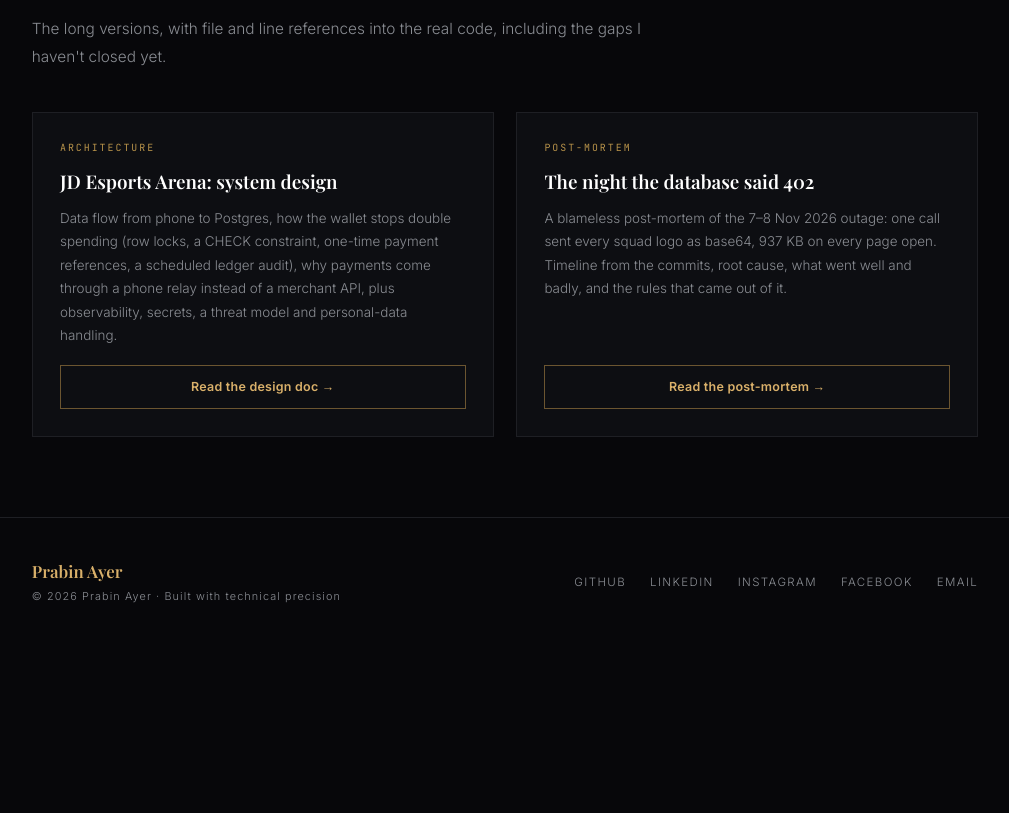
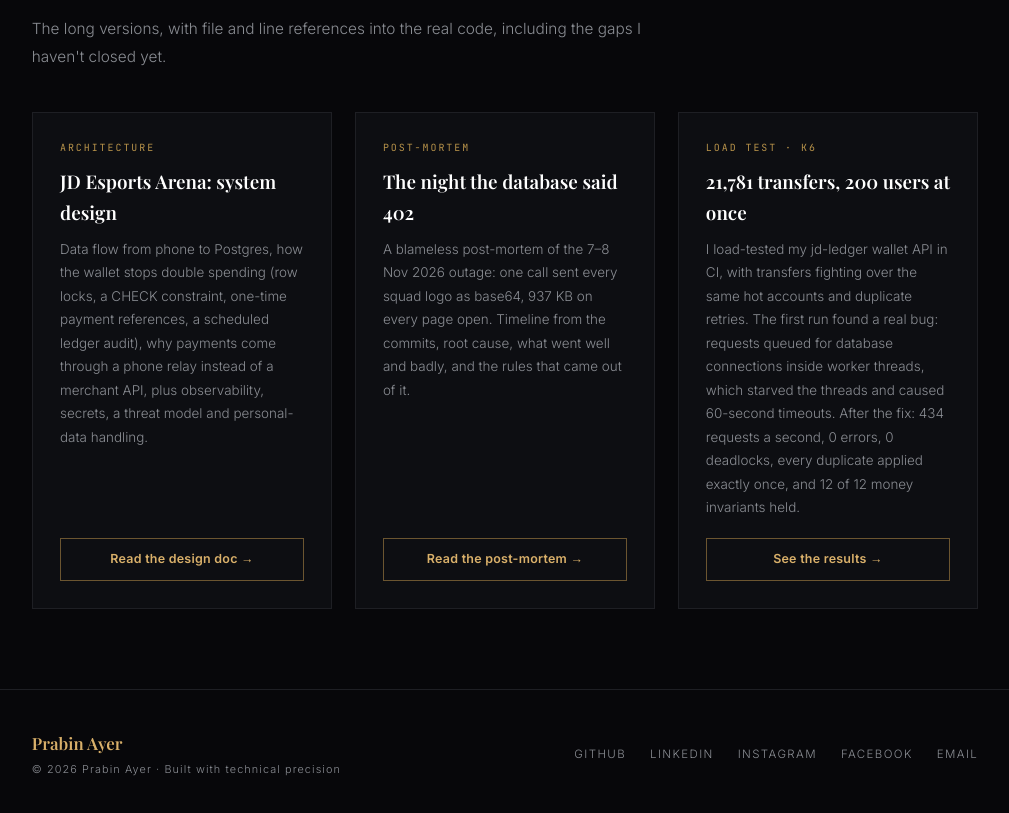
Before and after one commit to AyerPrabin/prabin-ayer-portfolio, a plain HTML site: page computing.html in a window 1280 px wide. Shown: the part 3555-4368 px from the top of the page, without its empty margins (135-1144 px from the left). Before the commit the page ends 4201 px from the top, so only its background shows below. Drawn offline with nearby package versions, Linux system fonts and the light colour scheme; a web font is replaced by a local one.

Commit message:
Portfolio: k6 load-test write-up card (21,781 transfers, 200 concurrent users, the bug it found); CV updated

```diff
--- a/computing.html
+++ b/computing.html
@@ -165,6 +165,12 @@
       <p class="proj-d">A blameless post-mortem of the 7–8 Nov 2026 outage: one call sent every squad logo as base64, 937 KB on every page open. Timeline from the commits, root cause, what went well and badly, and the rules that came out of it.</p>
       <a href="https://github.com/AyerPrabin/jd-esports-arena/blob/master/docs/POSTMORTEM-2026-11-07-egress.md" target="_blank" rel="noopener" class="proj-link">Read the post-mortem →</a>
     </div>
+    <div class="proj reveal">
+      <div class="proj-type">Load test · k6</div>
+      <h3 class="proj-t">21,781 transfers, 200 users at once</h3>
+      <p class="proj-d">I load-tested my jd-ledger wallet API in CI, with transfers fighting over the same hot accounts and duplicate retries. The first run found a real bug: requests queued for database connections inside worker threads, which starved the threads and caused 60-second timeouts. After the fix: 434 requests a second, 0 errors, 0 deadlocks, every duplicate applied exactly once, and 12 of 12 money invariants held.</p>
+      <a href="https://github.com/AyerPrabin/jd-ledger#load-test-21781-transfers-from-200-concurrent-users" target="_blank" rel="noopener" class="proj-link">See the results →</a>
+    </div>
   </div>
 </section>
 
```
Also changed, not shown: 1 other file.
